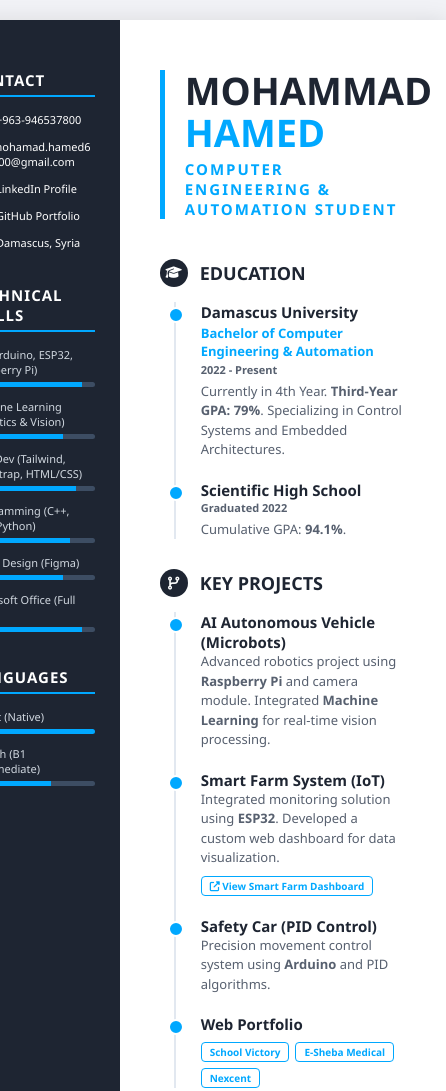
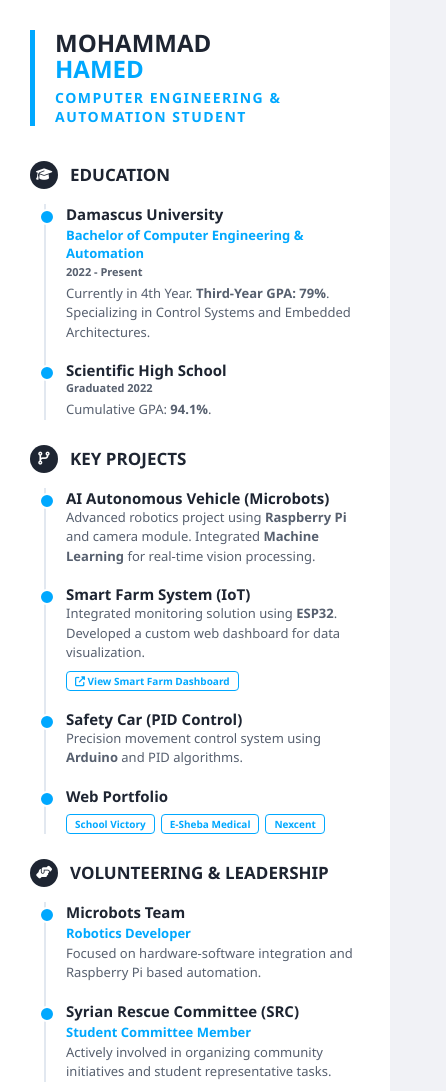
Before and after one commit to MOHAMMAD-HAMED1/MY-CV, a plain HTML site: page index.html in a window 390 px wide. Shown: the top 1091 px of the page, 446 px wide, since content can reach past the window. Drawn offline with Linux system fonts and the light colour scheme.

Commit message:
Update CSS to make CV responsive and reorder columns for mobile

```diff
--- a/Assets/CSS/style.css
+++ b/Assets/CSS/style.css
@@ -6,7 +6,7 @@
     --main-text: #2f3542;
 }
 
-/* إعادة ضبط الهوامش لضمان الدقة */
+/* إعادة ضبط الهوامش */
 * {
     margin: 0;
     padding: 0;
@@ -21,27 +21,37 @@ body {
     padding: 20px;
 }
 
-/* الحاوية الرئيسية للـ CV */
+/* الحاوية الرئيسية */
 .cv-container {
-    width: 210mm;
+    width: 100%;
+    max-width: 210mm;
     min-height: 297mm;
     background: white;
     display: flex;
+    flex-wrap: wrap;
     box-shadow: 0 0 20px rgba(0,0,0,0.1);
 }
 
-/* العمود الأيسر - الداكن */
+/* العمود الأيسر (الداكن) */
 .sidebar {
     width: 35%;
+    min-width: 280px;
     background-color: var(--dark-sidebar);
     color: white;
-    padding: 50px 25px;
+    padding: 40px 25px;
 }
 
-.sidebar-section {
-    margin-bottom: 35px;
+/* الجزء الأيمن (المحتوى الرئيسي) */
+.main-content {
+    width: 65%;
+    flex: 1;
+    min-width: 320px;
+    padding: 40px;
+    color: var(--main-text);
 }
 
+/* تنسيقات النصوص والأقسام */
+.sidebar-section { margin-bottom: 30px; }
 .sidebar-title {
     font-size: 15px;
     font-weight: bold;
@@ -52,131 +62,33 @@ body {
     letter-spacing: 1px;
 }
 
-.contact-item {
-    margin-bottom: 12px;
-    display: flex;
-    align-items: center;
-    font-size: 11px;
-}
+.contact-item { margin-bottom: 12px; display: flex; align-items: center; font-size: 11px; }
+.contact-item i { margin-right: 12px; color: var(--accent-color); width: 15px; text-align: center; }
+.contact-item a { color: white; text-decoration: none; word-break: break-all; }
 
-.contact-item i {
-    margin-right: 12px;
-    color: var(--accent-color);
-    width: 15px;
-    text-align: center;
-}
+.skill-item { margin-bottom: 12px; }
+.skill-name { font-size: 11px; margin-bottom: 5px; display: block; color: #d1d8e0; }
+.skill-bar { height: 5px; background: #3d4d63; border-radius: 3px; overflow: hidden; }
+.skill-progress { height: 100%; background: var(--accent-color); }
 
-.contact-item a {
-    color: white;
-    text-decoration: none;
-    word-break: break-all;
-}
+.header { margin-bottom: 35px; border-left: 5px solid var(--accent-color); padding-left: 20px; }
+.header h1 { font-size: clamp(24px, 5vw, 38px); font-weight: 800; color: var(--dark-sidebar); text-transform: uppercase; line-height: 1.1; }
+.header h2 { font-size: 14px; color: var(--accent-color); margin-top: 5px; text-transform: uppercase; letter-spacing: 1.5px; }
 
-/* أشرطة المهارات */
-.skill-item {
-    margin-bottom: 12px;
-}
+.main-section { margin-bottom: 25px; }
+.section-header { display: flex; align-items: center; margin-bottom: 15px; }
+.section-header i { background: var(--dark-sidebar); color: white; width: 28px; height: 28px; border-radius: 50%; display: flex; align-items: center; justify-content: center; margin-right: 12px; font-size: 13px; }
+.section-header h3 { font-size: 17px; text-transform: uppercase; color: var(--dark-sidebar); font-weight: 700; }
 
-.skill-name {
-    font-size: 11px;
-    margin-bottom: 5px;
-    display: block;
-    color: #d1d8e0;
-}
-
-.skill-bar {
-    height: 5px;
-    background: #3d4d63;
-    border-radius: 3px;
-    overflow: hidden;
-}
-
-.skill-progress {
-    height: 100%;
-    background: var(--accent-color);
-}
-
-/* الجزء الأيمن - المحتوى الفاتح */
-.main-content {
-    width: 65%;
-    padding: 50px 40px;
-    color: var(--main-text);
-}
-
-.header {
-    margin-bottom: 40px;
-    border-left: 5px solid var(--accent-color);
-    padding-left: 20px;
-}
-
-.header h1 {
-    font-size: 38px;
-    font-weight: 800;
-    color: var(--dark-sidebar);
-    text-transform: uppercase;
-    line-height: 1.1;
-}
-
-.header h2 {
-    font-size: 15px;
-    color: var(--accent-color);
-    margin-top: 5px;
-    text-transform: uppercase;
-    letter-spacing: 2px;
-}
-
-.main-section {
-    margin-bottom: 30px;
-}
-
-.section-header {
-    display: flex;
-    align-items: center;
-    margin-bottom: 15px;
-}
-
-.section-header i {
-    background: var(--dark-sidebar);
-    color: white;
-    width: 28px;
-    height: 28px;
-    border-radius: 50%;
-    display: flex;
-    align-items: center;
-    justify-content: center;
-    margin-right: 12px;
-    font-size: 13px;
-}
-
-.section-header h3 {
-    font-size: 18px;
-    text-transform: uppercase;
-    color: var(--dark-sidebar);
-    font-weight: 700;
-}
-
-/* الخط الزمني والنقاط الزرقاء */
-.content-box {
-    border-left: 2px solid #e2e8f0;
-    margin-left: 14px;
-    padding-left: 25px;
-}
-
-.content-item {
-    margin-bottom: 20px;
-    position: relative;
-}
-
+.content-box { border-left: 2px solid #e2e8f0; margin-left: 14px; padding-left: 20px; }
+.content-item { margin-bottom: 18px; position: relative; }
 .content-item::before {
     content: "";
-    position: absolute;
-    left: -32.5px; /* تم تعديلها لتتوسط الخط تماماً */
-    top: 5px;
-    width: 12px;
-    height: 12px;
+    position: absolute; left: -27.5px; top: 5px;
+    width: 12px; height: 12px;
     background: var(--accent-color);
     border-radius: 50%;
-    border: 2px solid white; /* تعطي شكلاً أنظف للنقطة */
+    border: 2px solid white;
 }
 
 .item-title { font-weight: bold; font-size: 15px; color: var(--dark-sidebar); }
@@ -184,33 +96,32 @@ body {
 .item-date { font-size: 11px; color: var(--text-gray); margin-bottom: 5px; font-weight: 600; }
 .item-desc { font-size: 13px; color: var(--text-gray); line-height: 1.5; }
 
-/* الروابط */
-.project-links {
-    margin-top: 8px;
-    display: flex;
-    gap: 6px;
-    flex-wrap: wrap;
+.project-links { margin-top: 8px; display: flex; gap: 6px; flex-wrap: wrap; }
+.project-links a { font-size: 10px; color: var(--accent-color); text-decoration: none; border: 1px solid var(--accent-color); padding: 2px 8px; border-radius: 4px; transition: 0.3s; font-weight: 600; }
+.project-links a:hover { background: var(--accent-color); color: white; }
+
+/* --- Media Queries للتجاوب --- */
+@media (max-width: 768px) {
+    body { padding: 0; }
+    .cv-container {
+        box-shadow: none;
+        border-radius: 0;
+        flex-direction: column-reverse; /* هذا السطر هو الذي يعكس الترتيب */
+    }
+    .sidebar { width: 100%; padding: 30px; }
+    .main-content { width: 100%; padding: 30px; }
 }
 
-.project-links a {
-    font-size: 10px;
-    color: var(--accent-color);
-    text-decoration: none;
-    border: 1px solid var(--accent-color);
-    padding: 2px 8px;
-    border-radius: 4px;
-    transition: 0.3s;
-    font-weight: 600;
-}
-
-.project-links a:hover {
-    background: var(--accent-color);
-    color: white;
-}
-
-/* تحسينات الطباعة */
+/* --- تحسينات الطباعة (لضمان بقاء العمودين في الورقة) --- */
 @media print {
     body { padding: 0; background: white; }
-    .cv-container { box-shadow: none; width: 100%; border: none; }
-    .sidebar { -webkit-print-color-adjust: exact; print-color-adjust: exact; }
+    .cv-container {
+        width: 100%;
+        max-width: 100%;
+        box-shadow: none;
+        display: flex !important;
+        flex-direction: row !important; /* التأكيد على بقاء العمودين عند الطباعة */
+    }
+    .sidebar { width: 35% !important; -webkit-print-color-adjust: exact; print-color-adjust: exact; }
+    .main-content { width: 65% !important; }
 }
```
